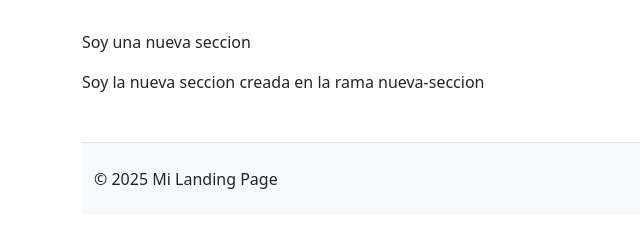
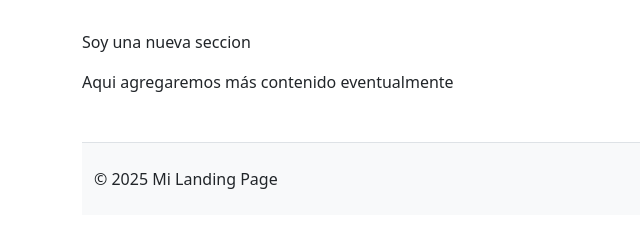
Before and after one commit to CesarOssesC/mi-landing-page, a plain HTML site: page index.html in a window 1280 px wide. Shown: the part 1348-1575 px from the top of the page, 0-640 px from the left. Drawn offline with nearby package versions, Linux system fonts and the light colour scheme.

Commit message:
eliminando seccion y agregando div para nuevo contenido

```diff
--- a/index.html
+++ b/index.html
@@ -113,9 +113,9 @@
                 <section>
                     <p>Soy una nueva seccion</p>
                 </section>
-                <section>
-                    Soy la nueva seccion creada en la rama nueva-seccion
-                </section>
+                <div>
+                    Aqui agregaremos más contenido eventualmente
+                </div>
                 <footer class="bg-light border-top py-4 mt-5">
                     <div class="container d-flex flex-column flex-md-row justify-content-between">
                         <span>&copy; 2025 Mi Landing Page</span>
```
